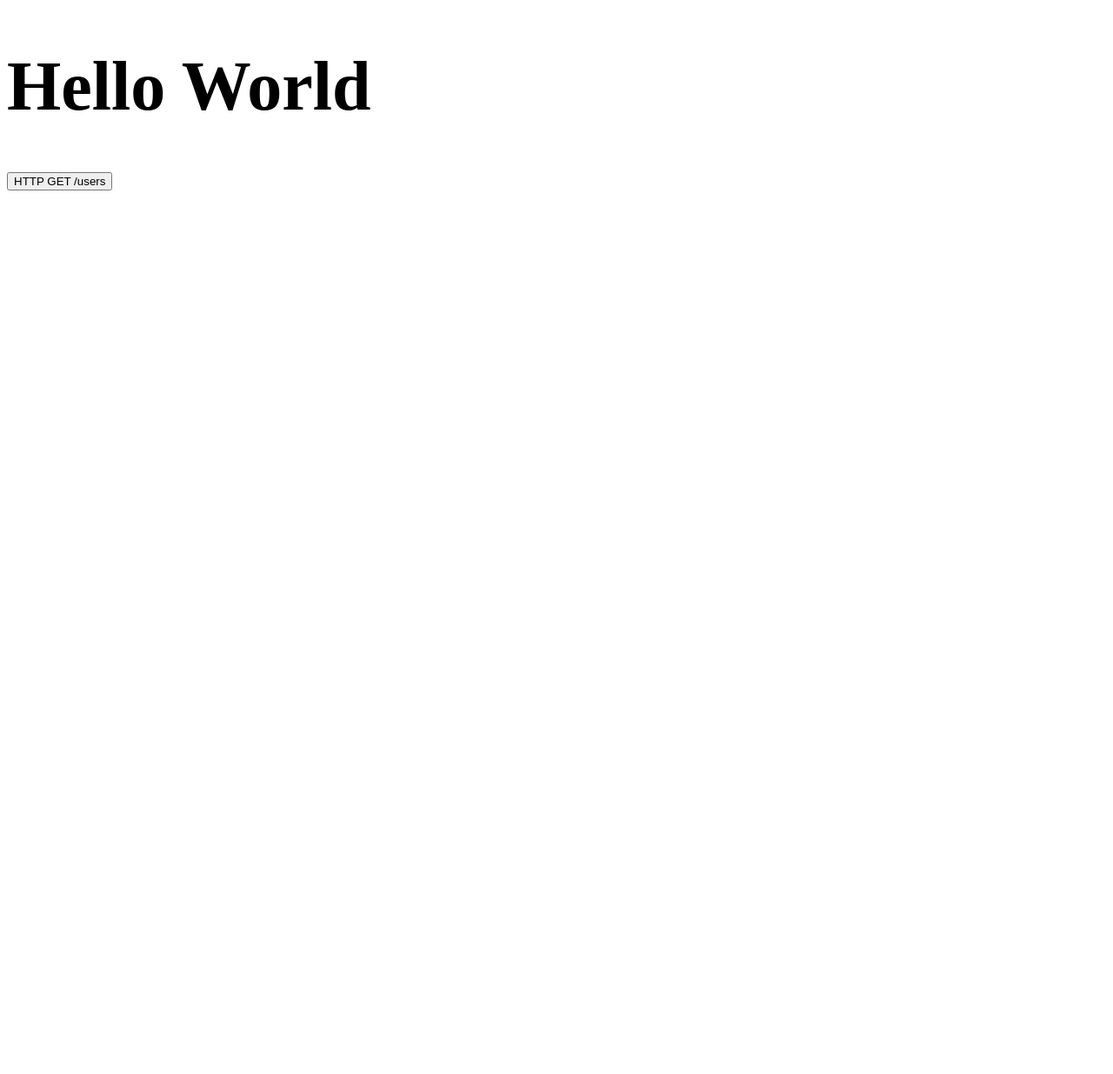
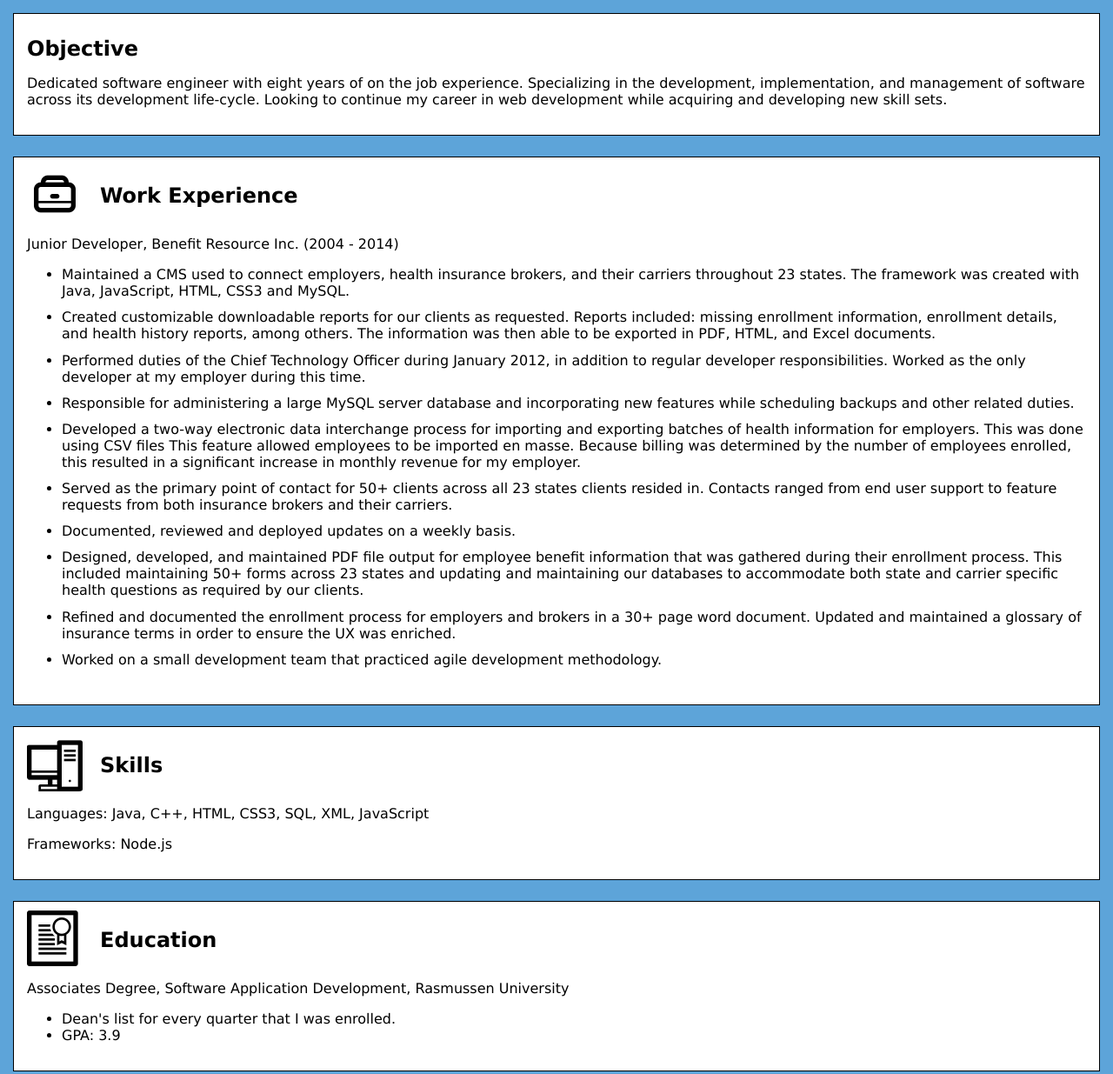
Before and after one commit to gordywgilbert/Express-Website, a website: page public/index.html in a window 1280 px wide. Shown: the whole page at 87% size. Before the commit the page ends 800 px from the top, so only its background shows below. Drawn offline with Linux system fonts and the light colour scheme.

Commit message:
initial commit

```diff
--- a/public/index.html
+++ b/public/index.html
@@ -2,15 +2,83 @@
 <html lang="en">
 <head>
     <meta charset="UTF-8">
-    <title>Hello World</title>
+    <title>Gordon Gilbert</title>
     <link rel="stylesheet" href="styles.css">
 </head>
 <body>
-    <h1>Hello World</h1>
-    <button onclick="getUsers()">HTTP GET /users</button>
-    <div id="usersDiv">
-
+<!--
+<h1>Hello World</h1>
+<button onclick="getUsers()">HTTP GET /users</button>
+<div id="usersDiv"></div>
+-->
+<div class="outside-section">
+    <div class="objective">
+        <h1>Objective</h1>
+        <p>Dedicated software engineer with eight years of on the job experience. Specializing in the development,
+            implementation, and management of software across its development life-cycle. Looking to continue my career
+            in
+            web development while acquiring and developing new skill sets.</p>
     </div>
-    <script src="scripts.js"></script>
+    <div class="work-experience">
+        <div class="icon-work"><h1>Work Experience</h1></div>
+        <p>Junior Developer, Benefit Resource Inc. (2004 - 2014)</p>
+        <ul>
+            <li>Maintained a CMS used to connect employers, health insurance brokers, and their carriers throughout 23
+                states. The framework was created with Java, JavaScript, HTML, CSS3 and MySQL.
+            </li>
+            <li>Created customizable downloadable reports for our clients as requested. Reports included: missing
+                enrollment
+                information, enrollment details, and health history reports, among others. The information was then able
+                to
+                be exported in PDF, HTML, and Excel documents.
+            </li>
+            <li>Performed duties of the Chief Technology Officer during January 2012, in addition to regular developer
+                responsibilities. Worked as the only developer at my employer during this time.
+            </li>
+            <li>Responsible for administering a large MySQL server database and incorporating new features while
+                scheduling
+                backups and other related duties.
+            </li>
+            <li>Developed a two-way electronic data interchange process for importing and exporting batches of health
+                information for employers. This was done using CSV files This feature allowed employees to be imported
+                en
+                masse. Because billing was determined by the number of employees enrolled, this resulted in a
+                significant
+                increase in monthly revenue for my employer.
+            </li>
+            <li>Served as the primary point of contact for 50+ clients across all 23 states clients resided in. Contacts
+                ranged from end user support to feature requests from both insurance brokers and their carriers.
+            </li>
+            <li>Documented, reviewed and deployed updates on a weekly basis.</li>
+            <li>Designed, developed, and maintained PDF file output for employee benefit information that was gathered
+                during their enrollment process. This included maintaining 50+ forms across 23 states and updating and
+                maintaining our databases to accommodate both state and carrier specific health questions as required by
+                our
+                clients.
+            </li>
+            <li>Refined and documented the enrollment process for employers and brokers in a 30+ page word document.
+                Updated
+                and maintained a glossary of insurance terms in order to ensure the UX was enriched.
+            </li>
+            <li>Worked on a small development team that practiced agile development methodology.</li>
+        </ul>
+    </div>
+    <div class="skills">
+        <div class="icon-skills"><h1>Skills</h1></div>
+        <p>Languages: Java, C++, HTML, CSS3, SQL, XML, JavaScript</p>
+        <p>Frameworks: Node.js</p>
+    </div>
+    <div class="education">
+        <div class="icon-education"><h1>Education</h1></div>
+        <p>Associates Degree, Software Application Development, Rasmussen University</p>
+        <ul>
+            <li>Dean's list for every quarter that I was enrolled.</li>
+            <li>GPA: 3.9</li>
+        </ul>
+    </div>
+</div>
+<!--
+<script src="scripts.js"></script>
+-->
 </body>
 </html>
--- a/public/styles.css
+++ b/public/styles.css
@@ -1,6 +1,53 @@
-html {
-    font-size: 16px;
+body {
+    font-family: Verdana, sans-serif;
+    font-size: 1em;
+    margin: 15px;
 }
+
+.icon-work {
+    background-image: url(img/briefcase-64.png);
+    display: block;
+    height: 64px;
+    width: 64px;
+}
+
+.icon-skills {
+    background-image: url(img/desktop-64.png);
+    display: block;
+    height: 64px;
+    width: 64px;
+}
+
+.icon-education {
+    background-image: url(img/diploma-64.png);
+    display: block;
+    height: 64px;
+    width: 64px;
+}
+
 h1 {
-    font-size: 5em;
+    font-size: 1.5em;
 }
+
+.work-experience > ul li {
+    padding-bottom: .7em;
+}
+
+html, html > .outside-section {
+    background-color: #5DA4D9;
+}
+
+.objective, .work-experience, .skills, .education {
+    background-color: #FFF;
+    border-style: solid;
+    border-width: 1px;
+    margin-bottom: 24px;
+    padding: 10px 15px 15px;
+}
+
+div.icon-work h1, div.skills h1, div.education h1 {
+    float: left;
+    margin-left: 84px;
+    margin-top: 20px;
+    white-space: nowrap;
+}
```
Also changed, not shown: public/img/briefcase-128.png (added), public/img/briefcase-64.png (added), public/img/desktop-128.png (added), public/img/desktop-64.png (added), public/img/diploma-128.png (added), public/img/diploma-64.png (added).
